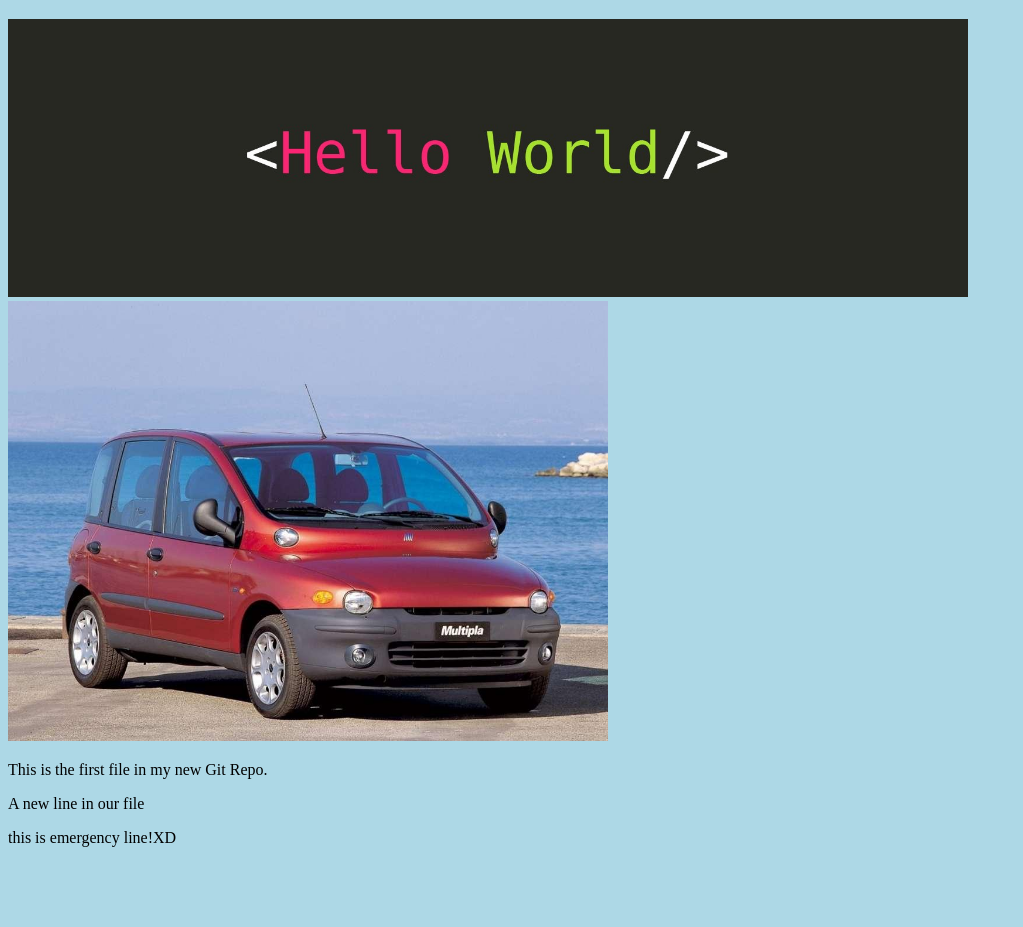
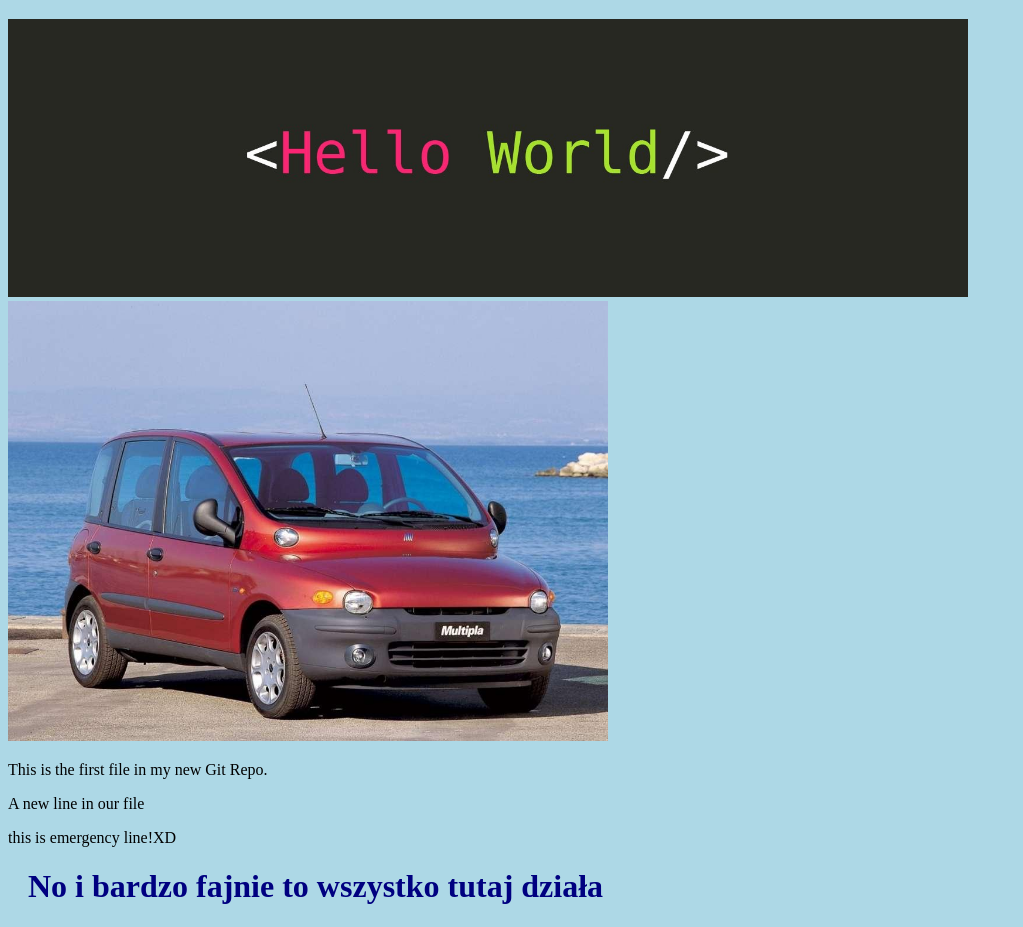
Before and after one commit to Buszini/w3git, a plain HTML site: page index.html in a window 1280 px wide. Shown: the part 61-988 px from the top of the page, without its empty margins (0-1023 px from the left). Before the commit the page ends 924 px from the top, so only its background shows below. Drawn offline with Linux system fonts and the light colour scheme.

Commit message:
added one line with h1 in index.html

```diff
--- a/index.html
+++ b/index.html
@@ -12,6 +12,7 @@
 <p>This is the first file in my new Git Repo.</p>
 <p>A new line in our file</p>
 <p>this is emergency line!XD</p>
+<h1>No i bardzo fajnie to wszystko tutaj działa</h1>
 
 </body>
 </html>
```
